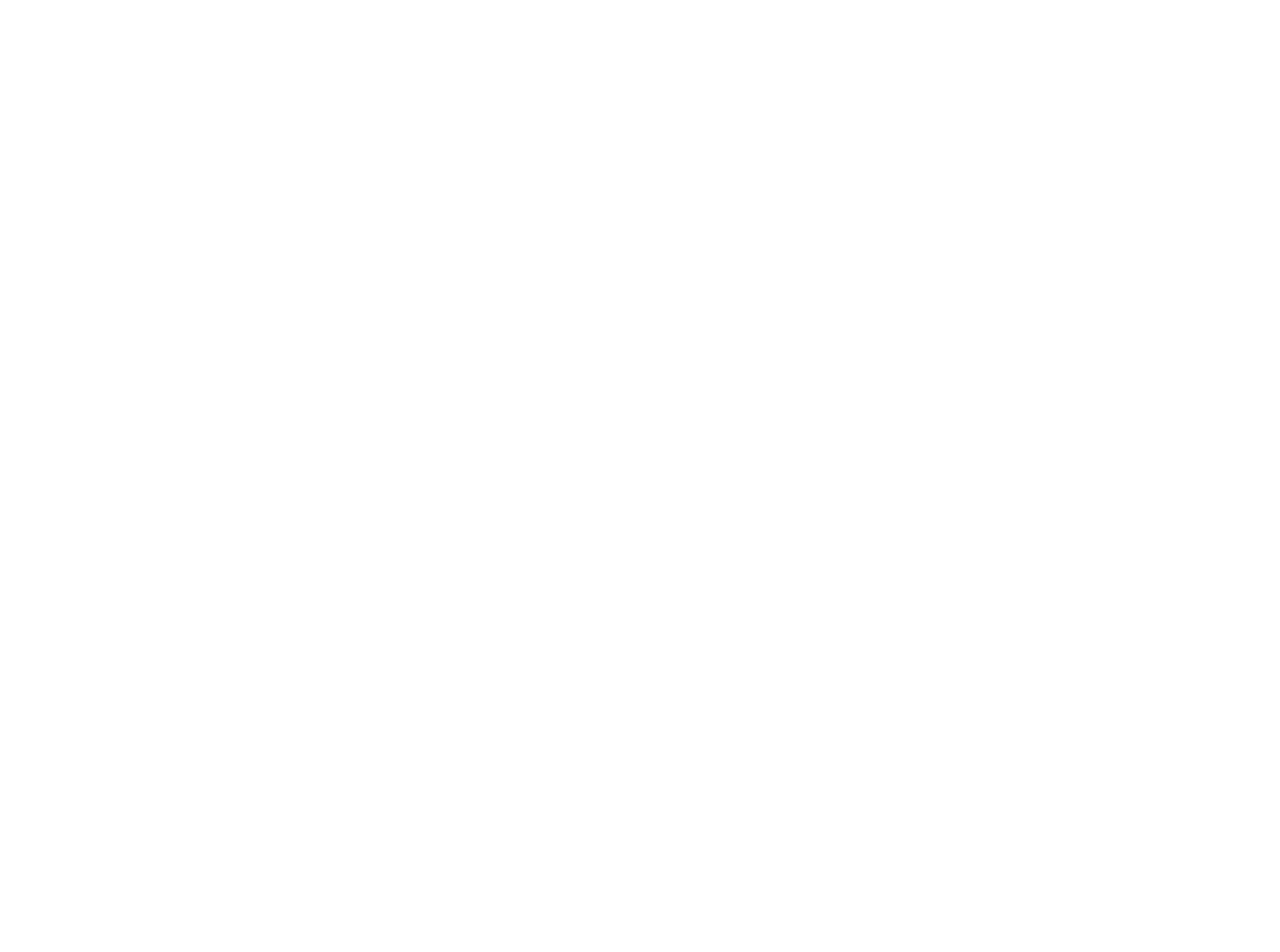
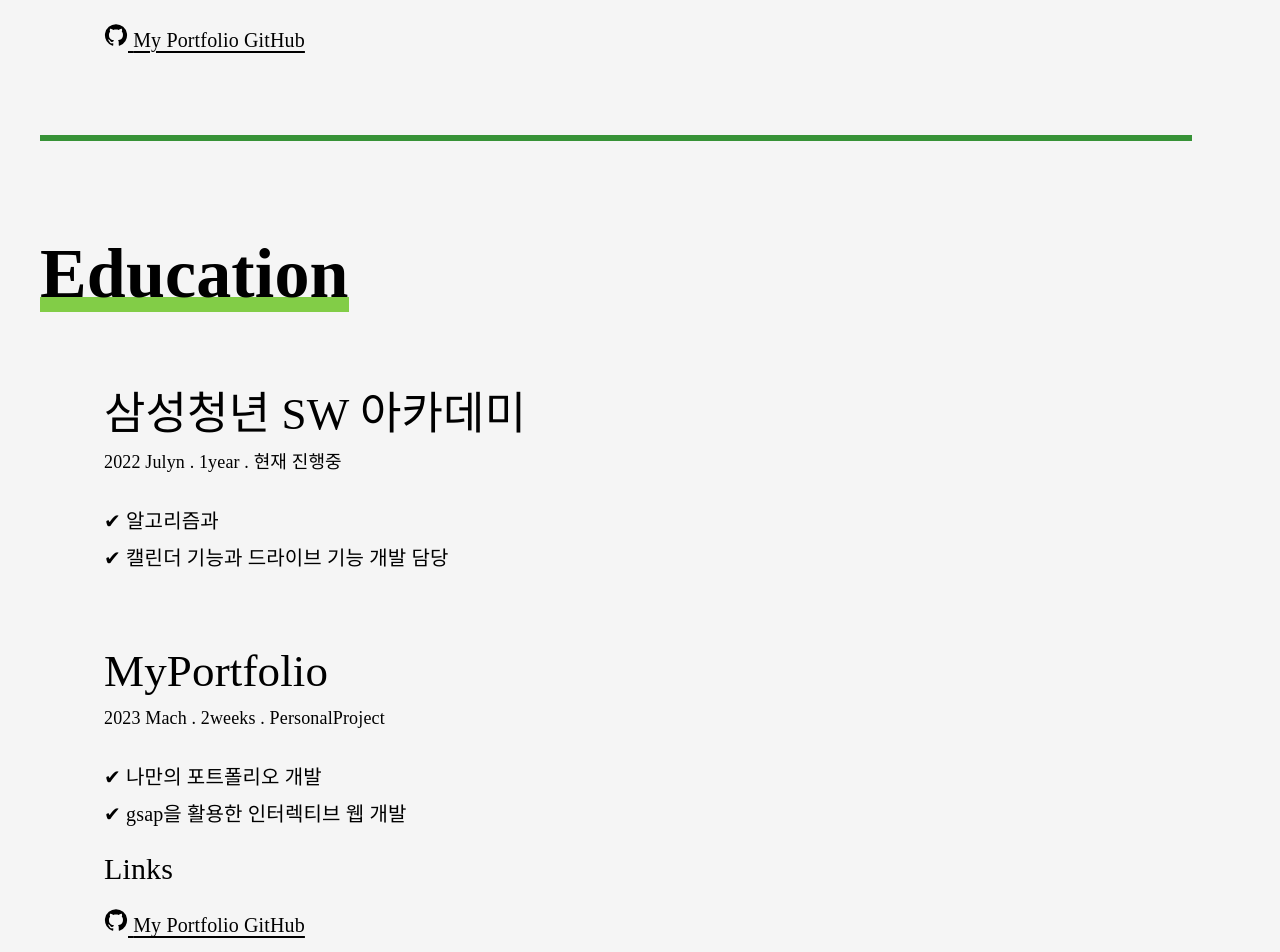
Before and after one commit to dailybetter/GSAP_practice, a React (Vite) app in the folder gsap_practice/: page / in a window 1280 px wide. Shown: the part 2240-3192 px from the top of the page. Before the commit the page ends 1969 px from the top, so only its background shows below. Built offline with nearby package versions, Linux system fonts and the light colour scheme; a web font is replaced by a local one.

Commit message:
Feat: Edu 카테고리 생성

```diff
--- a/gsap_practice/src/components/body/common/Links.tsx
+++ b/gsap_practice/src/components/body/common/Links.tsx
@@ -12,8 +12,8 @@
   background: linear-gradient(to right, transparent 50%, rgb(130, 205, 71) 50%);
   background-size: 200%;
   background-position: 0 0;
-  font-family: 'SpoqaMedium';
-  font-size: 24px;
+  font-family: 'SpoqaThin';
+  font-size: 20px;
   color: Black;
   text-decoration: underline;
   text-underline-offset: 3.5px;
--- /dev/null
+++ b/gsap_practice/src/components/body/contents/Educations/Ssafy.tsx
@@ -0,0 +1,16 @@
+import * as Styled from '../../styled';
+import { Links } from '../../common/Links';
+export const Ssafy = () => {
+  return (
+    <>
+      <Styled.CardContentTitle>삼성청년 SW 아카데미</Styled.CardContentTitle>
+      <Styled.CardContentPeriod>
+        2022 Julyn . 1year . 현재 진행중
+      </Styled.CardContentPeriod>
+      <Styled.CardExplainContainer>
+        <Styled.CardExPlain>✔ 알고리즘과 </Styled.CardExPlain>
+        <Styled.CardExPlain>✔ 캘린더 기능과 드라이브 기능 개발 담당</Styled.CardExPlain>
+      </Styled.CardExplainContainer>
+    </>
+  );
+};
--- a/gsap_practice/src/components/body/contents/Projects/DolBom.tsx
+++ b/gsap_practice/src/components/body/contents/Projects/DolBom.tsx
@@ -8,6 +8,7 @@
       <Styled.CardExplainContainer>
         <Styled.CardExPlain>✔ 상담사를 위한 비대면 상담플랫폼 개발</Styled.CardExPlain>
         <Styled.CardExPlain>✔ 캘린더 기능과 드라이브 기능 개발 담당</Styled.CardExPlain>
+        <Styled.CardMediumTitle>Links</Styled.CardMediumTitle>
         <Links
           text="돌봄 프로젝트 GitHub"
           href="https://github.com/dailybetter/DOLBOMpjt"
--- /dev/null
+++ b/gsap_practice/src/components/body/contents/Projects/PortFolio.tsx
@@ -0,0 +1,21 @@
+import * as Styled from '../../styled';
+import { Links } from '../../common/Links';
+export const MyPortfolio = () => {
+  return (
+    <>
+      <Styled.CardContentTitle>MyPortfolio</Styled.CardContentTitle>
+      <Styled.CardContentPeriod>
+        2023 Mach . 2weeks . PersonalProject
+      </Styled.CardContentPeriod>
+      <Styled.CardExplainContainer>
+        <Styled.CardExPlain>✔ 나만의 포트폴리오 개발</Styled.CardExPlain>
+        <Styled.CardExPlain>✔ gsap을 활용한 인터렉티브 웹 개발</Styled.CardExPlain>
+        <Styled.CardMediumTitle>Links</Styled.CardMediumTitle>
+        <Links
+          text="My Portfolio GitHub"
+          href="https://github.com/dailybetter/GSAP_practice"
+        />
+      </Styled.CardExplainContainer>
+    </>
+  );
+};
--- a/gsap_practice/src/components/body/index.tsx
+++ b/gsap_practice/src/components/body/index.tsx
@@ -4,7 +4,9 @@
 import { UnderLine } from '../gsap/UnderLine';
 import { IntroContents } from './contents/IntroContents';
 import { DolBom } from './contents/Projects/DolBom';
+import { MyPortfolio } from './contents/Projects/PortFolio';
 import { FadeInUp } from '../gsap/FadeinUp';
+import { Ssafy } from './contents/Educations/Ssafy';
 export const Body = () => {
   return (
     <Styled.Container>
@@ -23,7 +25,7 @@
             </Styled.CardContentArea>
           </FadeInUp>
         </Styled.Card>
-        <Styled.Divider></Styled.Divider>
+        <Styled.Divider />
         <Styled.Card>
           <Styled.StyledBodyTitle>
             <FadeInContent delay={1}>
@@ -36,6 +38,34 @@
             <Styled.CardTitleArea>
               <DolBom />
             </Styled.CardTitleArea>
+            {/* <Styled.CardContentArea></Styled.CardContentArea> */}
+          </FadeInUp>
+          <FadeInUp delay={0.3}>
+            <Styled.CardTitleArea>
+              <MyPortfolio />
+            </Styled.CardTitleArea>
+            <Styled.CardContentArea></Styled.CardContentArea>
+          </FadeInUp>
+        </Styled.Card>
+        <Styled.Divider />
+        <Styled.Card>
+          <Styled.StyledBodyTitle>
+            <FadeInContent delay={1}>
+              <UnderLine color={LIGHT_GREEN} delay={1}>
+                Education
+              </UnderLine>
+            </FadeInContent>
+          </Styled.StyledBodyTitle>
+          <FadeInUp delay={0.3}>
+            <Styled.CardTitleArea>
+              <Ssafy />
+            </Styled.CardTitleArea>
+            {/* <Styled.CardContentArea></Styled.CardContentArea> */}
+          </FadeInUp>
+          <FadeInUp delay={0.3}>
+            <Styled.CardTitleArea>
+              <MyPortfolio />
+            </Styled.CardTitleArea>
             <Styled.CardContentArea></Styled.CardContentArea>
           </FadeInUp>
         </Styled.Card>
--- a/gsap_practice/src/components/body/styled.tsx
+++ b/gsap_practice/src/components/body/styled.tsx
@@ -72,8 +72,13 @@
 `;
 
 export const CardExPlain = styled.div`
+  font-family: 'SpoqaThin';
+  font-size: 20px;
+`;
+export const CardMediumTitle = styled.div`
   font-family: 'SpoqaMedium';
-  font-size: 24px;
+  font-size: 30px;
+  margin: 10px 0px;
 `;
 export const Divider = styled.div`
   height: 6.5px;
```
